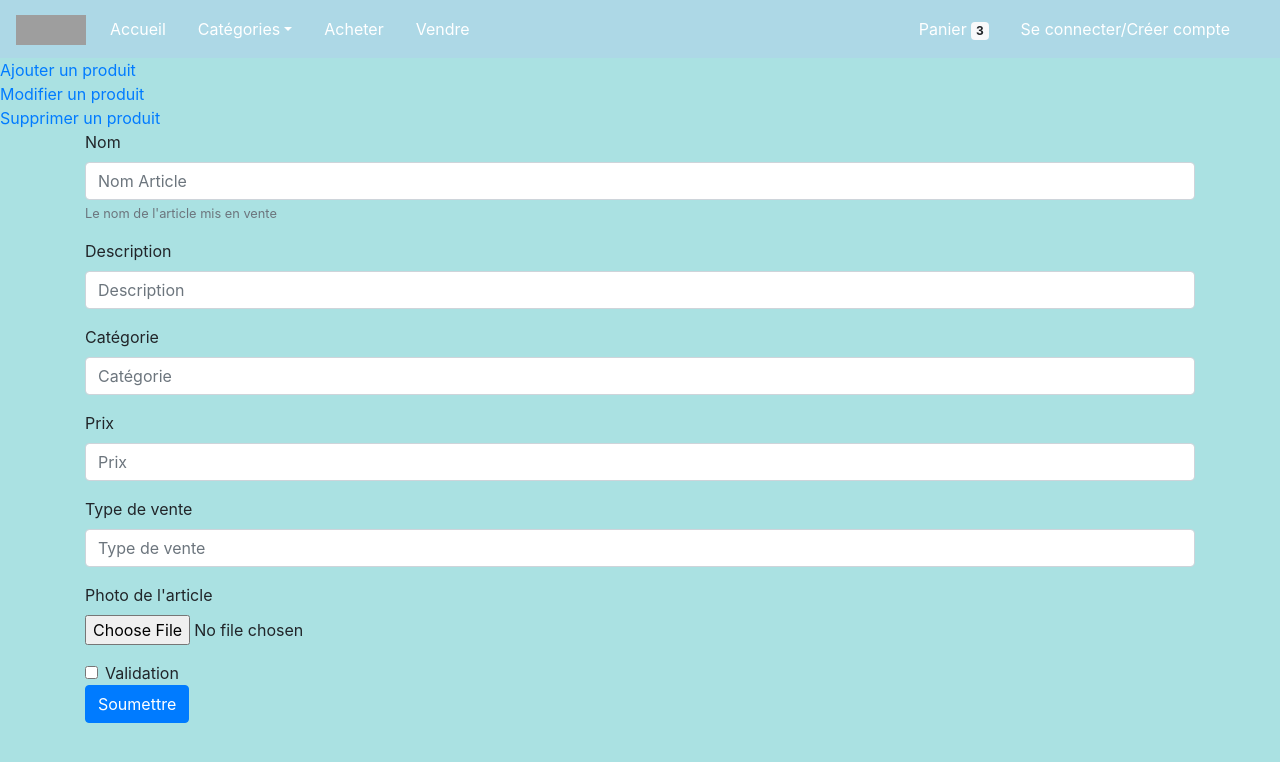
After one commit to Nassim-Boutaleb/Piscine_2020, a PHP site: page /Gestionitem.php?action=ajout in a window 1280 px wide. The commit adds this page. Shown: the top 762 px of the page. Run offline with PHP 8.4, Linux system fonts and the light colour scheme; grey boxes are pictures that could not be loaded.

Commit message:
Ajouts item v1 et fichiers renommés+visualisation et modification des informations d'un compte

```diff
--- /dev/null
+++ b/Piscine/Gestionitem.php
@@ -0,0 +1,157 @@
+<?php session_start(); ?>
+<!DOCTYPE html>
+<html>
+    <head>
+        <title>Ebay ECE</title>
+        <meta charset="utf-8">
+        <meta name="viewport" content="width=device-width, initial-scale=1">
+         <link rel="stylesheet" href="https://stackpath.bootstrapcdn.com/bootstrap/4.1.3/css/bootstrap.min.css">
+        <link rel="stylesheet" type="text/css" href="styles.css">
+
+        <script src="https://code.jquery.com/jquery-3.3.1.slim.min.js"></script>
+        <script src="https://stackpath.bootstrapcdn.com/bootstrap/4.1.3/js/bootstrap.min.js"></script>
+
+        <script type="text/javascript">
+            $(document).ready(function(){
+                $('.header').height($(window).height());  // Taille du header = taille totale de l'écran
+            });
+        </script>
+    </head>
+
+    <body>
+
+        <!--HEADER-->
+
+        <!-- Navbar (barre de navigation)-->
+
+        <?php require("Navbars/navbar_def.php");  ?>
+
+        <a href="?action=ajout">Ajouter un produit</a>
+        <br>
+        <a href="?action=modifier">Modifier un produit</a>
+        <br>
+        <a href="?action=supp">Supprimer un produit</a>
+        <br>
+
+        <!--TRAITEMENT DE L'AJOUT-->
+
+        <?php
+
+        if(isset($_GET['action'])){
+
+            if($_GET['action']=='ajout'){
+
+
+                if(isset($_POST['submit'])){
+
+                    $nom = $_POST["nomitem"];
+                    $Description =$_POST["Descriptionitem"];
+                    $Categorie= $_POST["Categorieitem"];
+                    $Prix = $_POST["Prixitem"];
+                    $type = $_POST["typevente"];
+                    $Photo = $_POST["Photoitem"];
+
+
+
+
+                echo"nom: $nom, $Description,$Categorie, $Prix , $type,
+                         $Photo ";
+
+                    $database = "ecebay";
+
+                    if($nom&&$Description&&$Categorie&&$Prix&&$type&&$Photo){
+                        echo"Champs ok";
+
+                        $db_handle = mysqli_connect('localhost', 'root', 'root');
+                        $db_found = mysqli_select_db($db_handle, $database);
+                        if ($db_found) {
+                            echo"Bon pour la bdd";
+
+                            $sql="INSERT INTO item (Nom,Categorie,Description,Prix,TypeVente,Image) VALUES ('$nom','$Categorie','$Description','$Prix','$type','$Photo')";
+                            $result = mysqli_query($db_handle, $sql);
+
+                            if($result)
+                            {
+
+                                echo"inserted";
+                            }
+                            else{
+                                echo"not inserted";
+                            }
+
+                        }
+                        else{
+                            echo"BDD ineexistante";
+                        }
+
+
+
+
+
+                    } else {
+
+                        echo"veuillez remplir tout les champs";
+                    }
+
+
+
+
+                }
+
+        ?>
+<!--FORMULAIRE D'AJOUT-->
+<div class="container">
+    <form action="" method="POST" >
+        <div class="form-group">
+            <label for="nomitem">Nom</label>
+             <input type="text" class="form-control" name="nomitem" aria-describedby="AideNom" placeholder="Nom Article">
+            <small id="AideNom" class="form-text text-muted">Le nom de l'article mis en vente</small>
+        </div>
+        <div class="form-group">
+            <label for="Descriptionitem">Description</label>
+            <input type="text" class="form-control" name="Descriptionitem" placeholder="Description">
+        </div>
+         <div class="form-group">
+            <label for="Categorieitem">Catégorie</label>
+            <input type="text" class="form-control" name="Categorieitem" placeholder="Catégorie">
+        </div>
+        <div class="form-group">
+            <label for="Prixitem">Prix</label>
+            <input type="text" class="form-control" name="Prixitem" placeholder="Prix">
+        </div>
+        <div class="form-group">
+            <label for="typevente">Type de vente </label>
+            <input type="text" class="form-control" name="typevente" placeholder="Type de vente">
+        </div>
+
+
+            <div class="form-group">
+            <label for="Photoitem">Photo de l'article</label>
+            <input type="file" class="form-control-file" name="Photoitem">
+        </div>
+        <div class="form-check">
+            <input type="checkbox" class="form-check-input" name="Check1">
+            <label class="form-check-label" for="Check1">Validation</label>
+        </div>
+        <button type="submit" class="btn btn-primary" name='submit'>Soumettre</button>
+    </form>
+</div>
+
+        <?php
+
+
+
+            }else if($GET['action']=='modifier'){
+
+            }else if($_GET['action']=='supp'){
+
+            }else{
+
+                die('erreur');
+        }
+        }
+
+        ?>
+
+    </body>
+    </html>
--- a/Piscine/creer_compte.php
+++ b/Piscine/creer_compte.php
@@ -9,7 +9,7 @@
     <link href="login.css" rel="stylesheet" type="text/css"/>
     <script>
         <?php
-            // Vérifier si des erreurs sont présentes (après un 1er envoi par connexion.php)
+            // Vérifier si des erreurs sont présentes (après un 1er envoi par loginTraitement.php)
             $erreur = isset($_POST["erreursCreation"])?$_POST["erreursCreation"] : "0" ;
         ?>
         $(document).ready (function()
@@ -35,7 +35,7 @@
                 Créer un compte
             </div>
 
-            <form method="post" action="creation_compte.php">
+            <form method="post" action="creer_compte_Traitements.php">
                 <div class="card-body">
                     <div class="form-group row">
                         <label for="email" class="col-sm-2 col-form-label">Email</label>
--- a/Piscine/creation_compte.php
+++ b/Piscine/creer_compte_Traitements.php
@@ -20,7 +20,7 @@
     // Vérifier que le login entré n'existe pas déjà dans la BDD
 
     //identifier le nom de base de données
-	$database = "ebayece";
+	$database = "ecebay";
 
 	//connectez-vous dans votre BDD
 	//Rappel : votre serveur = localhost | votre login = root | votre mot de pass = '' (rien)
--- a/Piscine/gerer_compte.php
+++ b/Piscine/gerer_compte.php
@@ -14,7 +14,7 @@
         $login = $_SESSION["login"];  // qui est connecté ?
 
         //identifier le nom de base de données
-        $database = "ebayece";
+        $database = "ecebay";
 
         //connectez-vous dans votre BDD
         //Rappel : votre serveur = localhost | votre login = root | votre mot de pass = '' (rien)
--- a/Piscine/gerer_compte_traitements.php
+++ b/Piscine/gerer_compte_traitements.php
@@ -22,7 +22,7 @@
     // Vérifier que le login entré n'existe pas déjà dans la BDD
 
     //identifier le nom de base de données
-	$database = "ebayece";
+	$database = "ecebay";
 
 	//connectez-vous dans votre BDD
 	//Rappel : votre serveur = localhost | votre login = root | votre mot de pass = '' (rien)
--- a/Piscine/login.php
+++ b/Piscine/login.php
@@ -11,7 +11,7 @@
 
     <script>
         <?php
-            // Vérifier si des erreurs sont présentes (après un 1er envoi par connexion.php)
+            // Vérifier si des erreurs sont présentes (après un 1er envoi par loginTraitement.php)
             $erreur = isset($_POST["erreursLogin"])?$_POST["erreursLogin"] : "0" ;
         ?>
         $(document).ready (function()
@@ -40,7 +40,7 @@
     <div class="container-fluid">
 
         <div class="card border-secondary text-center">
-            <form method="post" action="connexion.php">
+            <form method="post" action="loginTraitement.php">
                 <div class="card-header">
                     Se connecter
                 </div>
--- a/Piscine/connexion.php
+++ b/Piscine/loginTraitement.php
@@ -12,7 +12,7 @@
     // Comparer le login avec les logins dans la BDD et vérifier qu'il existe.
 
     //identifier le nom de base de données
-	$database = "ebayece";
+	$database = "ecebay";
 
 	//connectez-vous dans votre BDD
 	//Rappel : votre serveur = localhost | votre login = root | votre mot de pass = '' (rien)
```
